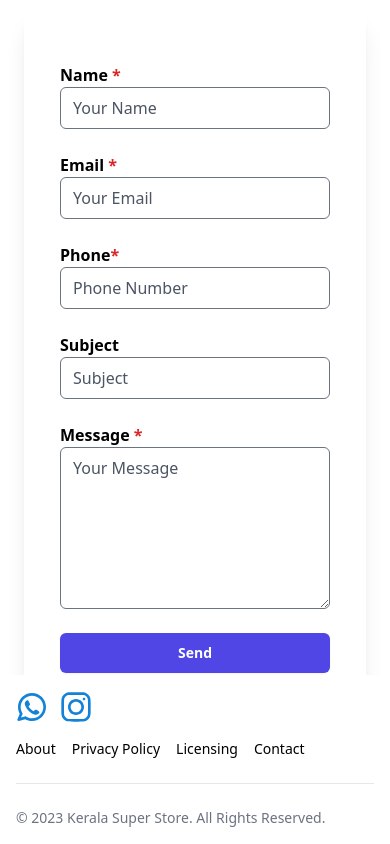
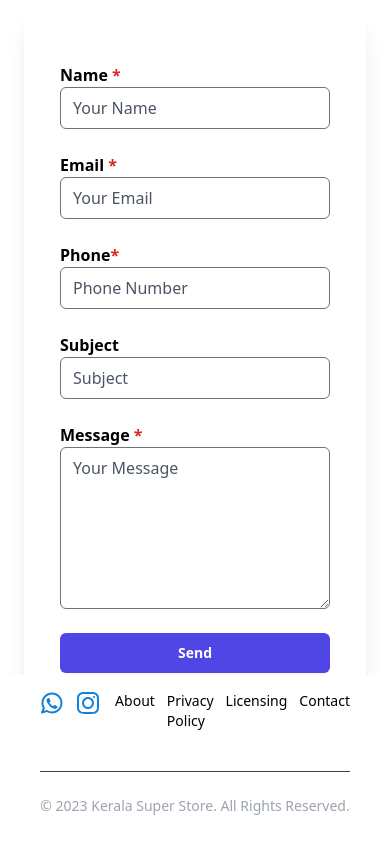
Before and after one commit to suryagayathri01/Kerala-Super-Store, a React (Vite) app: page / in a window 390 px wide. Shown: the part 1101-1945 px from the top of the page. Built offline with nearby package versions, Linux system fonts and the light colour scheme.

Commit message:
footer from scratch

```diff
--- a/src/components/Footer.tsx
+++ b/src/components/Footer.tsx
@@ -1,36 +1,48 @@
 const Footer = () => {
   return (
-
-
     <footer className="bg-white ">
-    <div className="w-full max-w-screen-xl mx-auto p-4 sm:p-8">
-        <div className="sm:flex sm:items-center sm:justify-between">
-            <a href="#" className="flex items-center mb-4 sm:mb-0 space-x-3 rtl:space-x-reverse">
-                <img src="./public/whats.svg" alt="Logo" className="h-8 w-8 flex-shrink-0 antialiased" />
-                <img src="./public/insta.svg" alt="Logo" className="h-8 w-8 flex-shrink-0 antialiased" />
+      <div className="p-4">
+        <div className="flex flex-col ">
+          <div className="flex justify-between ">
+            <a href="#" className="mx-6 flex space-x-3 lg:mx-12">
+              <img src="./public/whats.svg" alt="Logo" className="h-6 w-6 " />
+              <img src="./public/insta.svg" alt="Logo" className="h-6 w-6 " />
             </a>
-            <ul className="flex flex-wrap items-center mb-6 text-sm font-medium text-black sm:mb-0 dark:text-black">
+            <ul className="mx-6 mb-4 flex space-x-3 text-sm font-medium text-black lg:mx-12">
               <li>
-                    <a href="#About" className="hover:underline me-4 md:me-6">About</a>
+                <a href="#" className="hover:underline">
+                  About
+                </a>
               </li>
               <li>
-                    <a href="#" className="hover:underline me-4 md:me-6">Privacy Policy</a>
+                <a href="#" className="hover:underline">
+                  Privacy Policy
+                </a>
               </li>
               <li>
-                    <a href="#" className="hover:underline me-4 md:me-6">Licensing</a>
+                <a href="#" className="hover:underline">
+                  Licensing
+                </a>
               </li>
               <li>
-                    <a href="#Contact" className="hover:underline">Contact</a>
+                <a href="#" className="hover:underline">
+                  Contact
+                </a>
               </li>
             </ul>
           </div>
-        <hr className="my-6 border-gray-200 mx-auto dark:border-gray-700 " />
-        <span className="block text-sm text-gray-500 sm:text-center dark:text-gray-400">© 2023 <a href="#App" className="hover:underline">Kerala Super Store</a>. All Rights Reserved.</span>
+          <div className="mx-6 my-6 border-t border-gray-700 lg:mx-12"></div>
+          <span className="text-center text-sm text-gray-400">
+            © 2023{" "}
+            <a href="#App" className="hover:underline">
+              Kerala Super Store
+            </a>
+            . All Rights Reserved.
+          </span>
+        </div>
       </div>
     </footer>
+  );
+};
 
-
-  )
-}
-
-export default Footer
+export default Footer;
```
Also changed, not shown: src/App.tsx (+4 -4 lines). Lines whose indentation alone changed are shown as unchanged.
